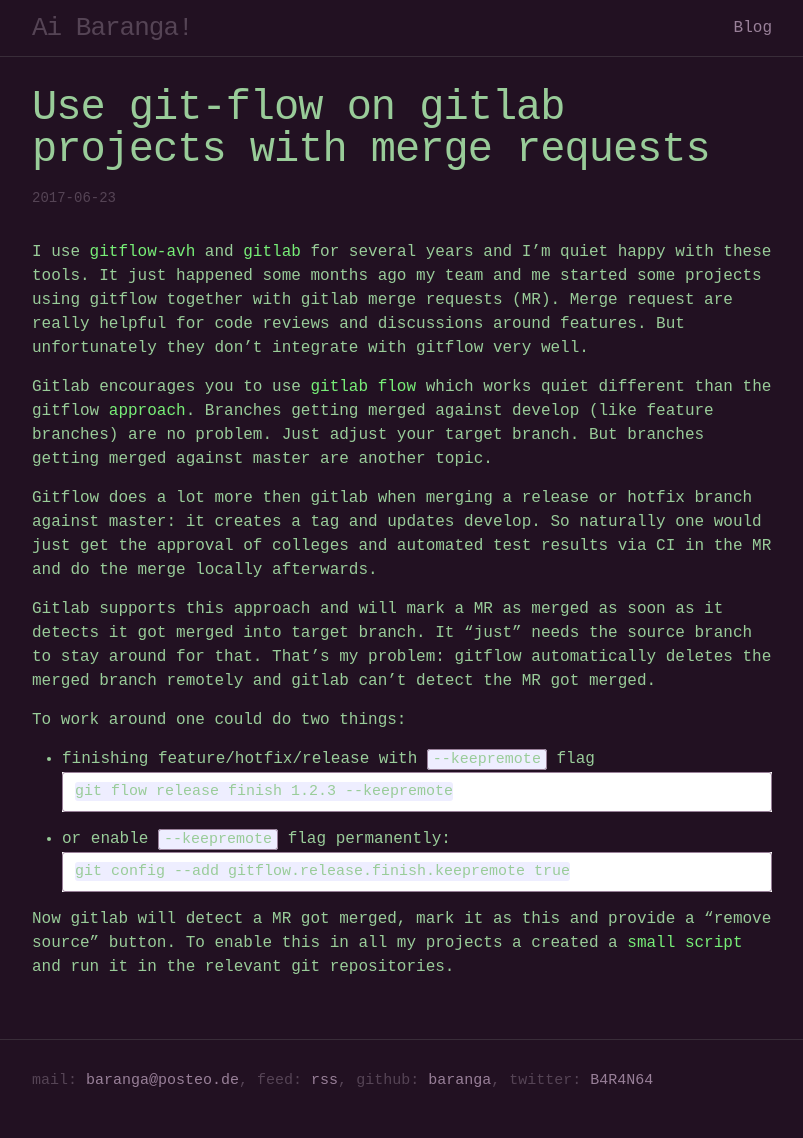
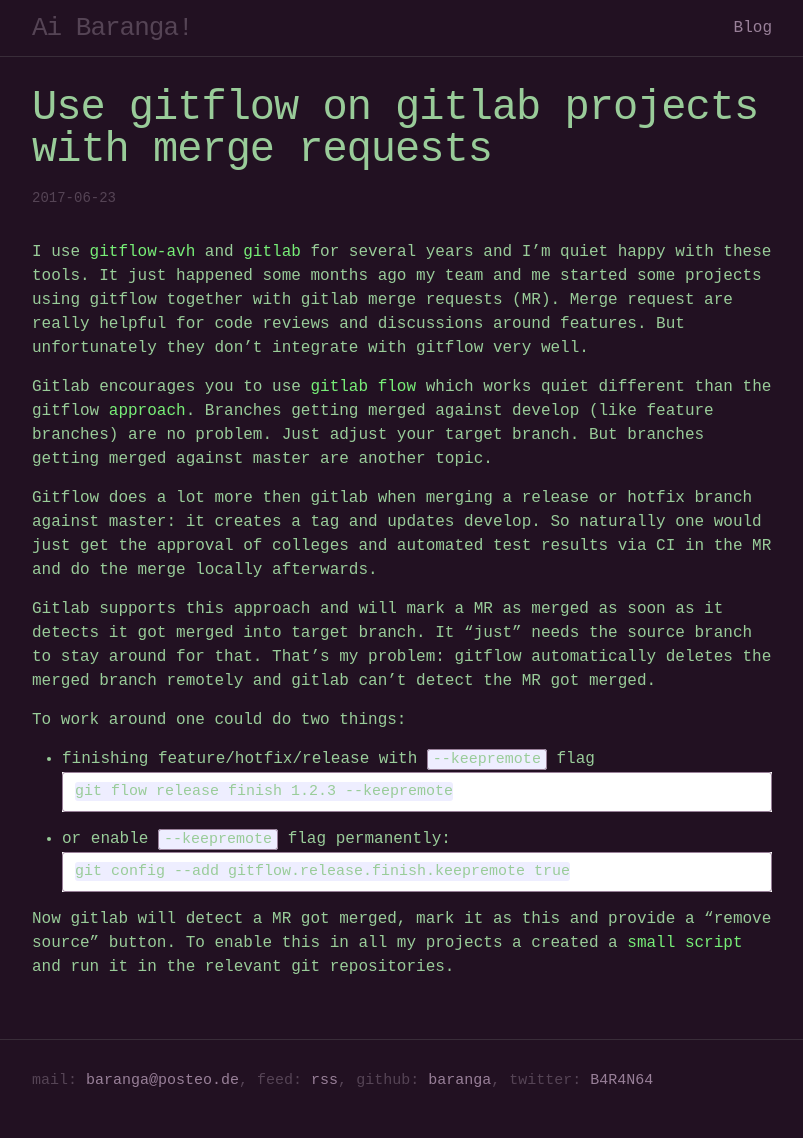
Before and after one commit to baranga/baranga.github.io, a Jekyll site: the page built from _posts/2017-06-23-git-flow-for-gitlab-projects.md, in a window 1280 px wide. Shown: the whole page, without its empty margins (238-1041 px from the left). Built offline with Jekyll 4.4.1, drawn with Linux system fonts in a browser that asks for light colours.

Commit message:
Fix post title and category

```diff
--- a/_posts/2017-06-23-git-flow-for-gitlab-projects.md
+++ b/_posts/2017-06-23-git-flow-for-gitlab-projects.md
@@ -1,7 +1,7 @@
 ---
 layout: post
-title:  "Use git-flow on gitlab projects with merge requests"
-categories: development
+title:  "Use gitflow on gitlab projects with merge requests"
+categories: blog
 ---
 
 I use [gitflow-avh][gf-avh] and [gitlab][gl] for several years and I'm quiet happy
```
